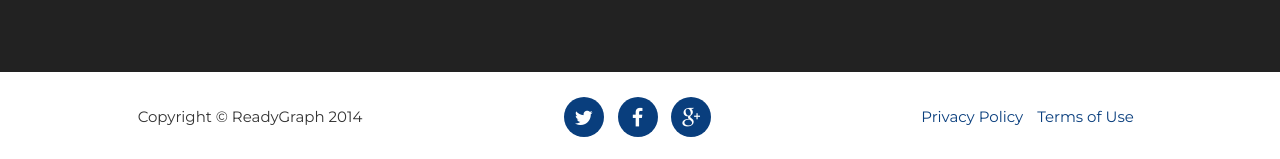
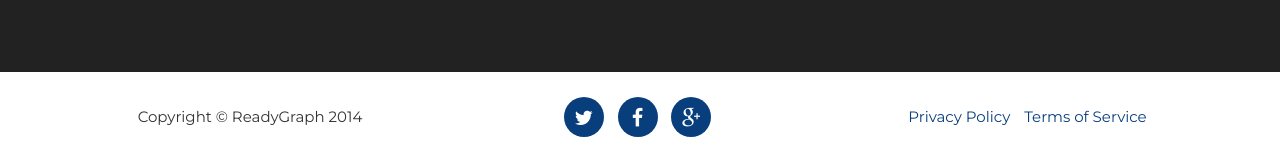
Before and after one commit to aznspy256/ReadyGraph, a Jekyll site: the page built from ReadyGraphAdvertising/index.html, in a window 1280 px wide and 900 px high, scrolled down 4391 px. Shown: the part 738-897 px from the top of the window. Built offline with Jekyll 4.4.1, drawn with Linux system fonts in a browser that asks for light colours; some web fonts are replaced.

Commit message:
Content update

```diff
--- a/ReadyGraphAdvertising/_includes/footer.html
+++ b/ReadyGraphAdvertising/_includes/footer.html
@@ -14,9 +14,9 @@
                 </div>
                 <div class="col-md-4">
                     <ul class="list-inline quicklinks">
-                        <li><a href="#">Privacy Policy</a>
+                        <li><a href="http://readygraph.com/privacy/">Privacy Policy</a>
                         </li>
-                        <li><a href="#">Terms of Use</a>
+                        <li><a href="http://readygraph.com/tos/">Terms of Service</a>
                         </li>
                     </ul>
                 </div>
```
Also changed, not shown: 7 other files.
